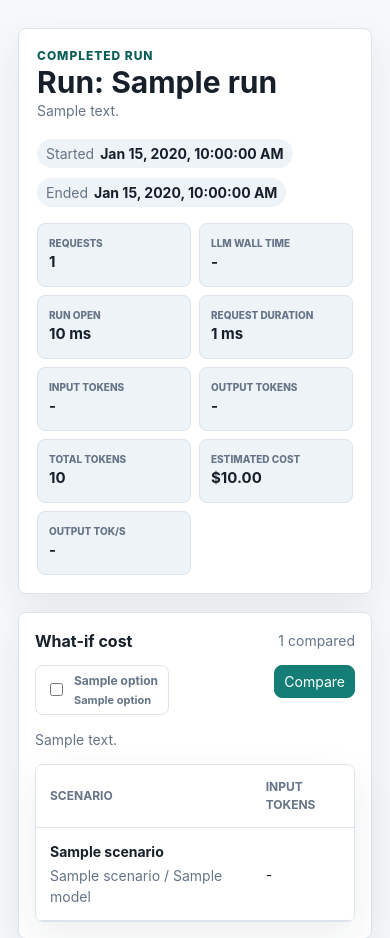
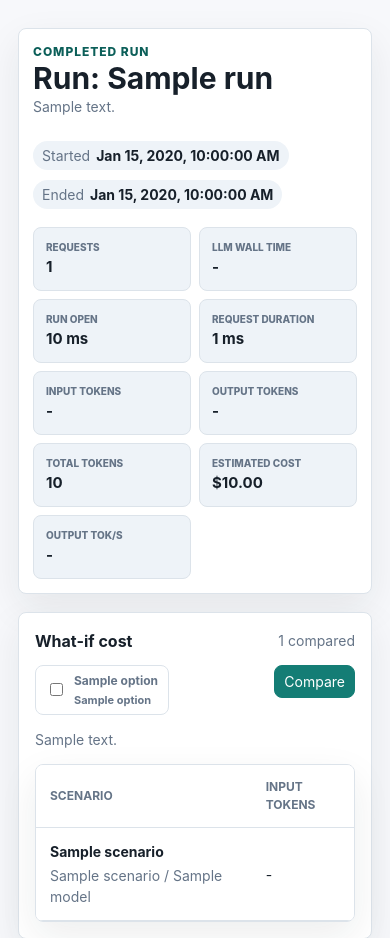
Before and after one commit to shamitv/llm-observe-proxy, a FastAPI app: template src/llm_observe_proxy/templates/run_detail.html in a window 390 px wide. Shown: the part 134-1072 px from the top of the page. Run offline with FastAPI, Linux system fonts and the light colour scheme; the template is opened without the code that fills it: most values are stand-ins (such as "Sample title", 1, 10 or a date in 2020); some libraries are stand-ins or nearby versions.

Commit message:
style: stabilize run detail header layout

```diff
--- a/src/llm_observe_proxy/static/styles.css
+++ b/src/llm_observe_proxy/static/styles.css
@@ -203,16 +203,20 @@
 
 .run-summary-header {
   display: grid;
-  gap: 16px;
+  gap: 18px;
   margin-bottom: 18px;
-  padding: 18px;
+  border: 1px solid var(--line);
+  border-radius: 8px;
+  background: #ffffff;
+  box-shadow: var(--shadow);
+  padding: 18px 20px;
 }
 
 .run-summary-topline {
   display: grid;
-  grid-template-columns: minmax(0, 1fr) auto;
+  grid-template-columns: minmax(0, 1fr) max-content;
   align-items: flex-start;
-  gap: 18px;
+  gap: 24px;
 }
 
 .run-summary-title {
@@ -230,6 +234,7 @@
 
 .run-summary-side {
   display: grid;
+  justify-self: end;
   justify-items: end;
   gap: 10px;
 }
@@ -240,28 +245,30 @@
 
 .run-summary-action,
 .run-summary-action .button {
+  justify-self: end;
   width: fit-content;
 }
 
 .run-stat-strip {
   display: grid;
-  grid-template-columns: repeat(auto-fit, minmax(136px, 1fr));
+  grid-template-columns: repeat(auto-fit, minmax(144px, 1fr));
   gap: 8px;
 }
 
 .run-stat-strip span {
   display: grid;
   align-content: center;
-  gap: 4px;
+  gap: 5px;
   min-height: 64px;
   min-width: 0;
   border: 1px solid var(--line);
   border-radius: 8px;
   background: var(--surface-2);
-  padding: 9px 11px;
+  padding: 10px 12px;
 }
 
 .run-stat-strip small {
+  display: block;
   color: var(--muted);
   font-size: 10px;
   font-weight: 800;
@@ -270,6 +277,7 @@
 }
 
 .run-stat-strip strong {
+  display: block;
   font-size: 15px;
   line-height: 1.2;
   overflow: hidden;
@@ -948,16 +956,6 @@
     flex-direction: column;
   }
 
-  .run-summary-topline {
-    grid-template-columns: 1fr;
-  }
-
-  .run-summary-side,
-  .run-summary-side .detail-meta {
-    justify-items: start;
-    justify-content: flex-start;
-  }
-
   .pagination-bar {
     align-items: flex-start;
     flex-direction: column;
@@ -972,6 +970,28 @@
   }
 }
 
+@media (max-width: 760px) {
+  .run-summary-header {
+    padding: 14px;
+  }
+
+  .run-summary-topline {
+    grid-template-columns: 1fr;
+  }
+
+  .run-summary-side,
+  .run-summary-side .detail-meta {
+    justify-self: start;
+    justify-items: start;
+    justify-content: flex-start;
+  }
+
+  .run-summary-action,
+  .run-summary-action .button {
+    width: 100%;
+  }
+}
+
 @media (max-width: 640px) {
   .kpi-grid {
     grid-template-columns: 1fr;
--- a/src/llm_observe_proxy/templates/base.html
+++ b/src/llm_observe_proxy/templates/base.html
@@ -4,7 +4,7 @@
   <meta charset="utf-8">
   <meta name="viewport" content="width=device-width, initial-scale=1">
   <title>{{ page_title }} - LLM Observe Proxy</title>
-  <link rel="stylesheet" href="{{ url_for('admin_static', path='/styles.css') }}">
+  <link rel="stylesheet" href="{{ url_for('admin_static', path='/styles.css') }}?v=run-summary-3">
 </head>
 <body>
   <header class="topbar">
```
